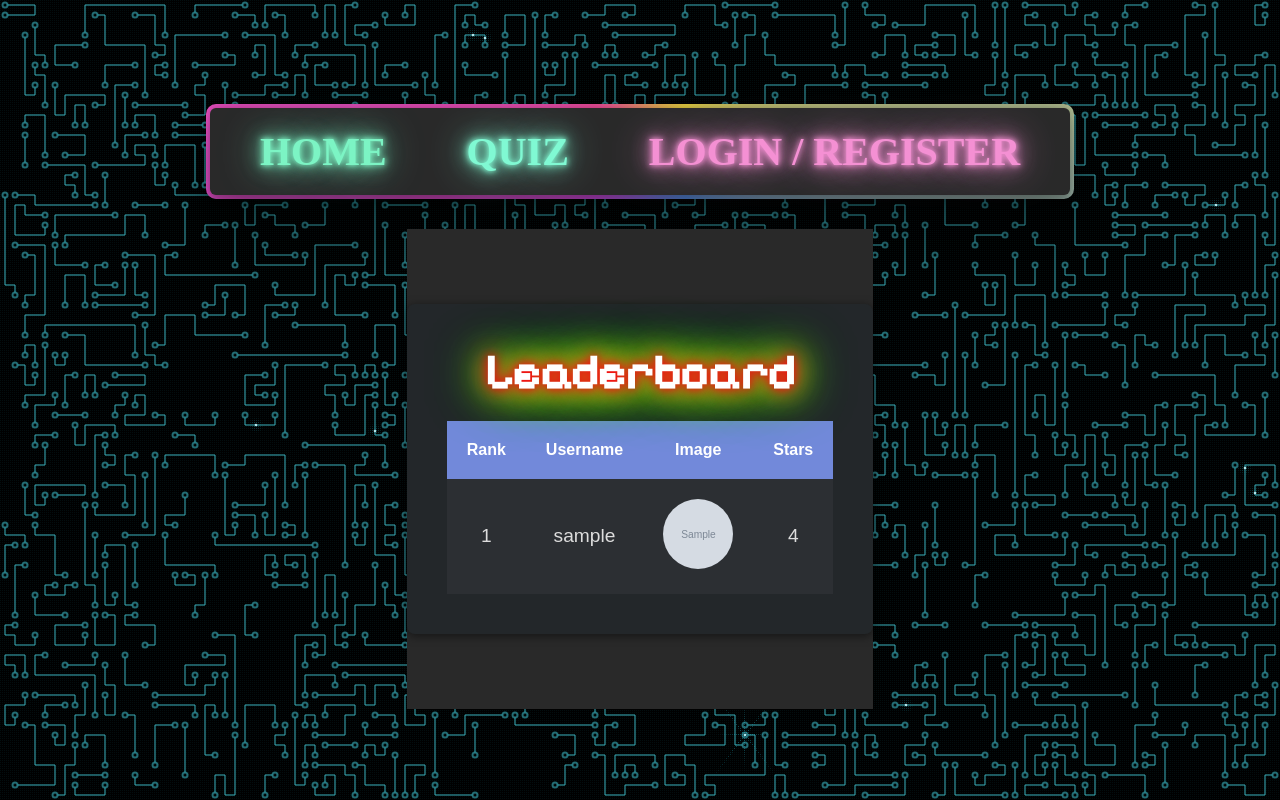
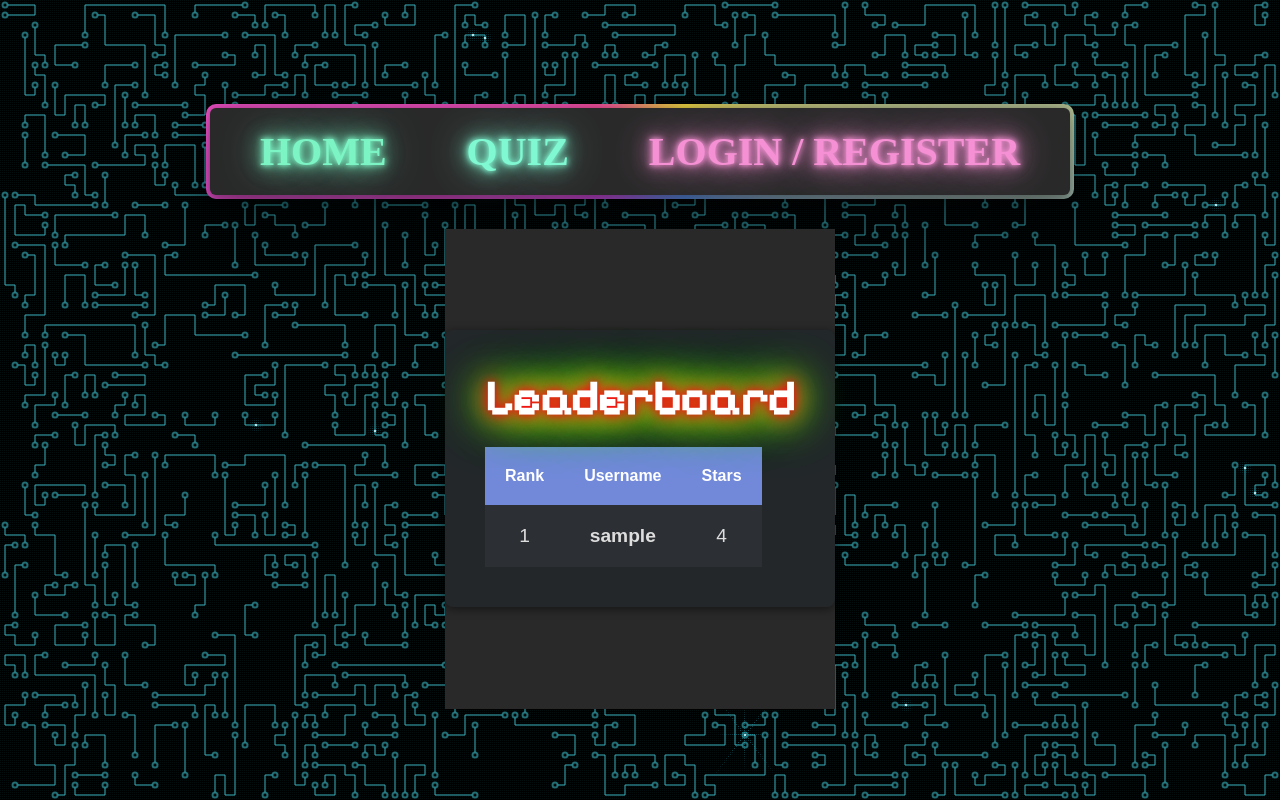
Before and after one commit to dci-fbw-p-24-e03/FinalProjectFOLK, a Django app: page /leaderboard/ in a window 1280 px wide. Run offline with Django 5.2, Linux system fonts and the light colour scheme; tables that the repository leaves empty hold one stand-in row (values such as "Sample post"); grey boxes marked "Sample" are stand-in pictures; some web fonts are replaced.

Commit message:
leaderboard modified

```diff
--- a/accounts/templates/leaderboard.html
+++ b/accounts/templates/leaderboard.html
@@ -9,7 +9,6 @@
     <link rel="stylesheet" href="{% static 'css/leaderboard.css' %}" />
     <link href="https://fonts.googleapis.com/css2?family=Pixelify+Sans&display=swap" rel="stylesheet">
     <title>Leaderboard</title>
-
 </head>
 <div class="leaderboard">
     <div class="leaderboard-container">
@@ -20,7 +19,6 @@
                 <tr>
                     <th>Rank</th>
                     <th>Username</th>
-                    <th>Image</th>
                     <th>Stars</th>
                 </tr>
             </thead>
@@ -28,14 +26,7 @@
                 {% for user in users %}
                     <tr>
                         <td>{{ forloop.counter }}</td>
-                        <td>{{ user.username }}</td>
-                        <td>
-                            {% if user.image %}
-                                <img src="{{ user.image.url }}" alt="User Image" width="50" height="50">
-                            {% else %}
-                                <img src="/static/assets/profile_placeholder.jpeg" alt="No Image" width="50" height="50">
-                            {% endif %}
-                        </td>
+                        <td><a href="{% url 'user_details' username=user.username %}" class="profile-link">{{ user.username }}</a></td>
                         <td>{{ user.stars }}</td>
                     </tr>
                 {% endfor %}
--- a/static/css/leaderboard.css
+++ b/static/css/leaderboard.css
@@ -18,14 +18,7 @@
     max-width: 1600px;
     margin: 0 auto;
 }
-/*
-h1 {
-    text-align: center;
-    color: #fff;
-    margin-bottom: 20px;
-    font-size: 3em;
-}
-*/
+
 h1 {
     text-align: center;
     font-family: 'Pixelify Sans', sans-serif;
@@ -64,7 +57,7 @@ td {
     color: #ddd;
 }
 
-/* Styling für die Tabellenzeilen */
+/*styling for table rows*/
 tr:nth-child(even) td {
     background-color: #2e3137;
 }
@@ -73,10 +66,13 @@ tr:hover td {
     background-color: #3a3f44;
 }
 
+.profile-link {
+    color: #ddd;
+    text-decoration: none;
+    font-weight: bold;
+}
 
-img {
-    border-radius: 50%;
-    width: 70px;
-    height: 70px;
-    object-fit: cover;
+.profile-link:hover {
+    color: #ffcc00;
+    text-decoration: underline;
 }
```
